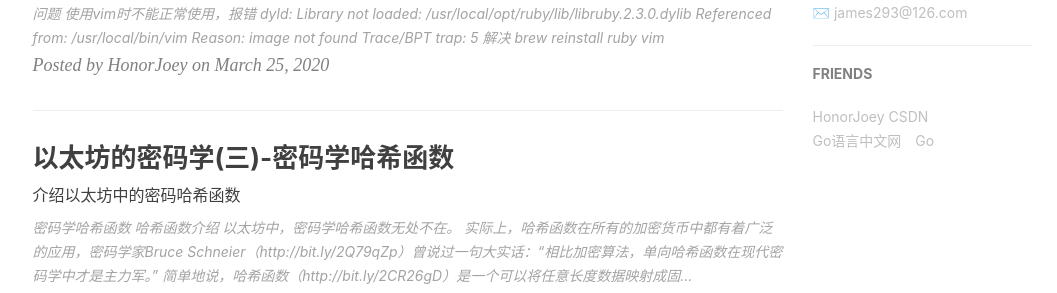
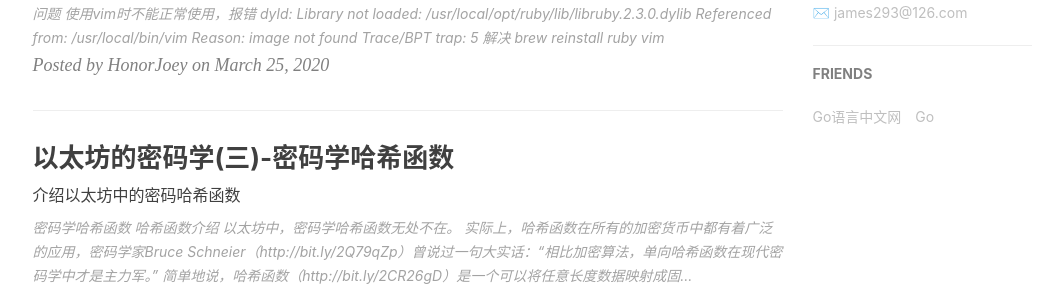
Before and after one commit to honorjoey/honorjoey.github.io, a Jekyll site: the page built from index.html, in a window 1280 px wide and 900 px high, scrolled down 911 px. Shown: the part 152-445 px from the top of the window, without its empty margins (135-1192 px from the left). Built offline with Jekyll 4.4.1, drawn with Linux system fonts in a browser that asks for light colours; nearby versions of some CDN libraries; the list of posts is cut into pages by our own code; comment, search, counter and statistics services are not loaded.

Commit message:
update config

```diff
--- a/_config.yml
+++ b/_config.yml
@@ -99,9 +99,6 @@ service-worker: true
 # Friends
 friends: [
     {
-        title: "HonorJoey CSDN",
-        href: "https://blog.csdn.net/qq_22157427"
-    },{
         title: "Go语言中文网",
         href: "https://studygolang.com/"
     },{
```
Also changed, not shown: 1 other file.
